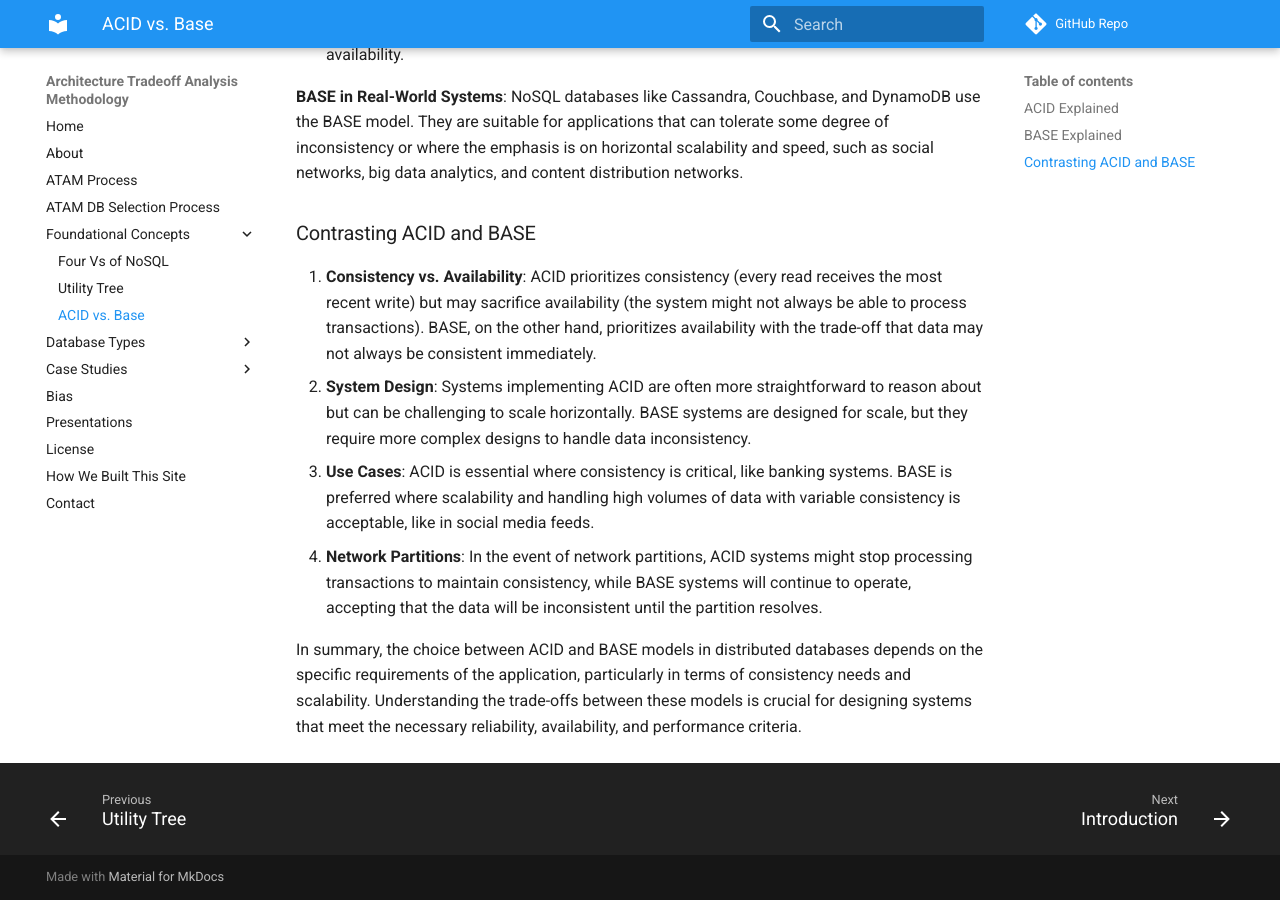
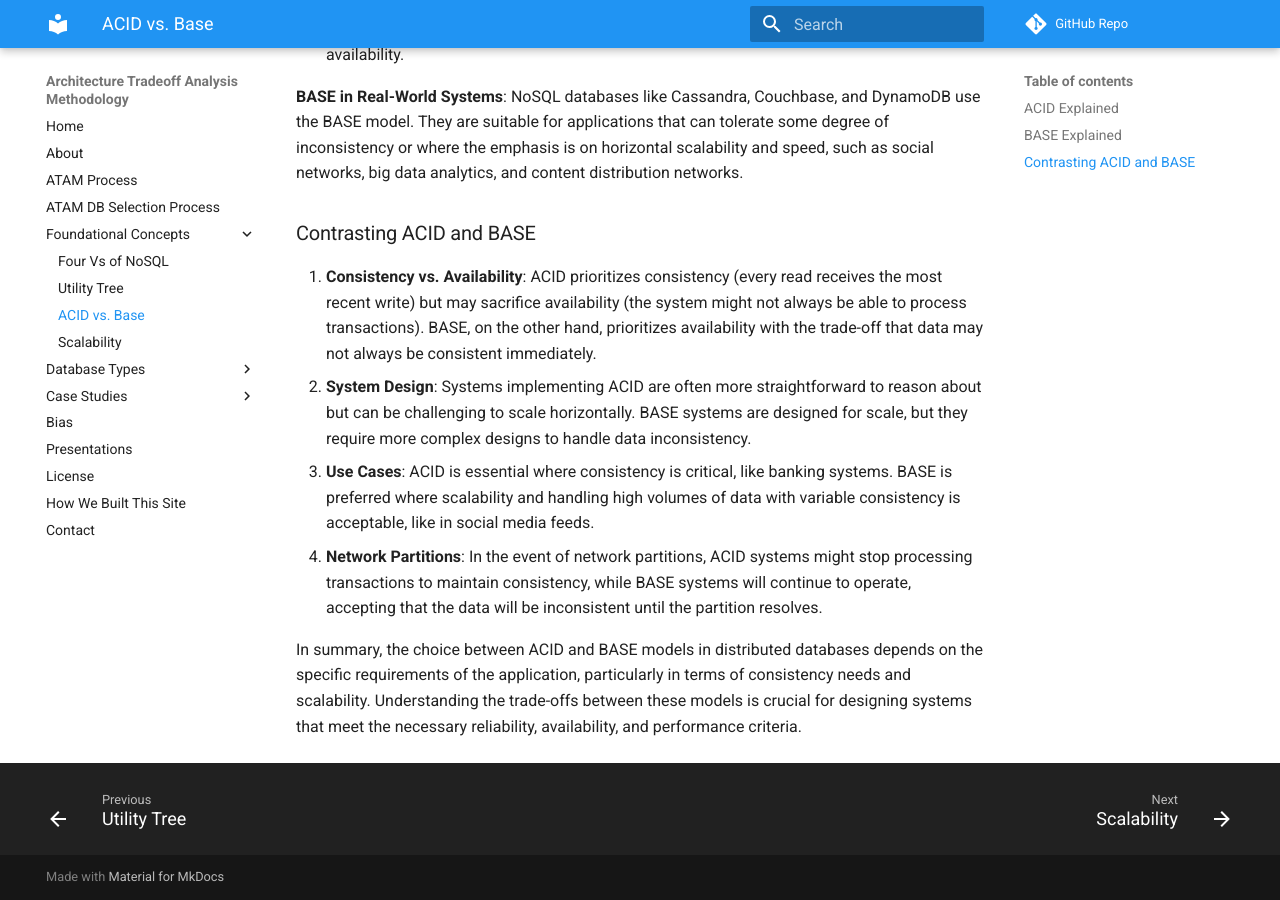
Before and after one commit to dmccreary/atam, an MkDocs documentation site: the page built from docs/concepts/acid-vs-base.md, in a window 1280 px wide and 900 px high, scrolled down 1087 px. Built offline with MkDocs 1.6.1 and Material for MkDocs 9.7.7, drawn with Linux system fonts in a browser that asks for light colours; comment, search, counter and statistics services are not loaded; some of the changed lines change nothing that is shown.

Commit message:
updating content

```diff
--- a/mkdocs.yml
+++ b/mkdocs.yml
@@ -15,23 +15,27 @@
     - Four Vs of NoSQL: concepts/four-vs-of-nosql.md
     - Utility Tree: concepts/utility-tree.md
     - ACID vs. Base: concepts/acid-vs-base.md
+    - Scalability: concepts/scalability.md
   - Database Types:
     - Introduction: db-types/index.md
     - Relational: db-types/relational/index.md
     - Analytical: db-types/analytical/index.md
     - Key Value: db-types/key-value/index.md
-    - Column Family: db-types/04-column-family.md
+    - Column Family: db-types/column-family/index.md
     - Graph: db-types/graph/index.md
     - Document: db-types/document/index.md
   - Case Studies:
     - Introduction: case-studies/index.md
     - STAR Case Study Process: case-studies/star-process.md
     - Amazon Shopping Cart: case-studies/amazon-shopping-cart.md
-    - Friendster: case-studies/frendster.md
-    - Memcache: case-studies/memcache.md
-    - Google Knowledge Graph: case-studies/google-knowledge-graph.md
+    - Craigslist: case-studies/craigslist.md
+    - Deep Research: case-studies/deep-research.md
+    - Facebook: case-studies/facebook.md
+    - Friendster: case-studies/friendster.md
+    - Google Knowledge Graph: case-studies/google-knowledege-graph.md
     - LinkedIn: case-studies/linkedin.md
-    - Mo
+    - Memcache: case-studies/memchache.md
+    - Netflix: case-studies/netflix.md
   - Bias: bias.md
   - Presentations: slides.md
   - License: license.md
```
